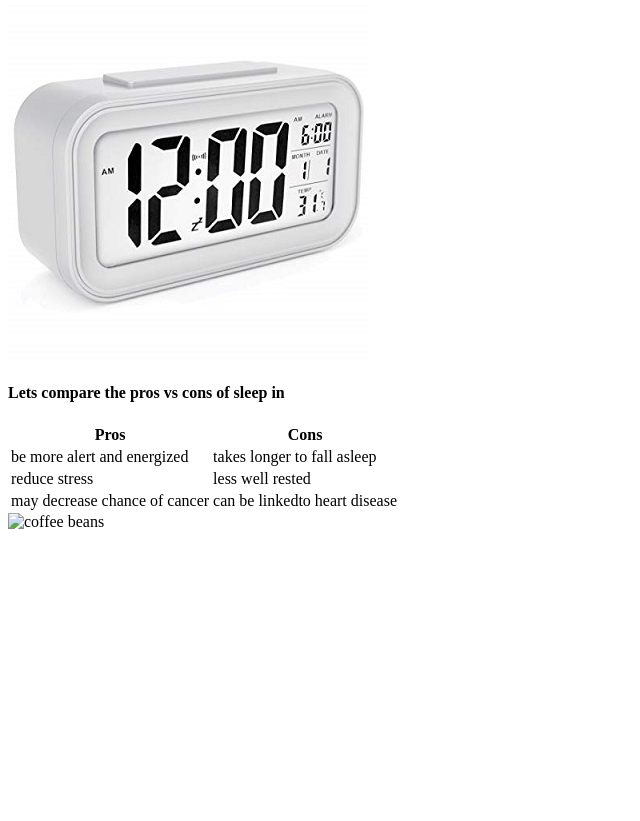
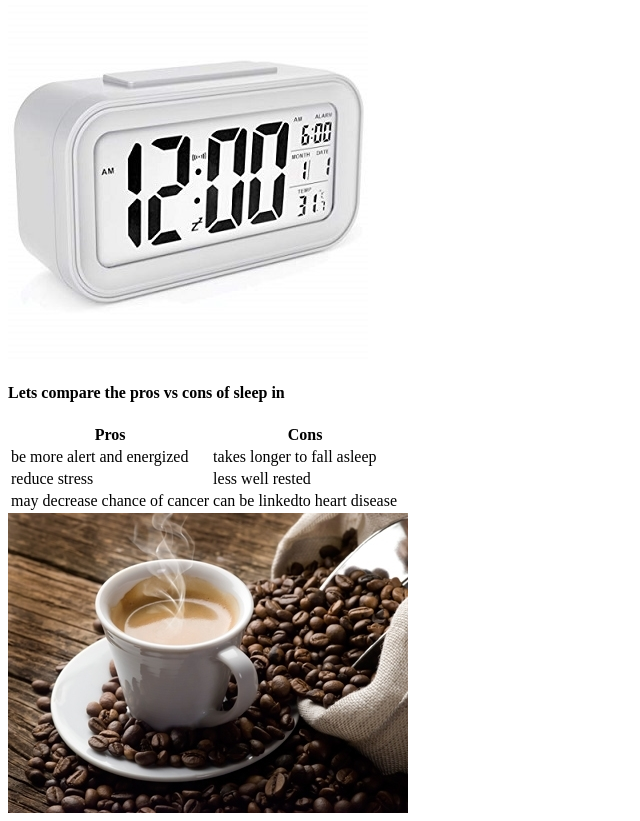
Before and after one commit to dychen098/dychen098.github.io, a plain HTML site: page home.html in a window 1280 px wide. Shown: the part 600-1421 px from the top of the page, without its empty margins (0-640 px from the left). Before the commit the page ends 1139 px from the top, so only its background shows below. Drawn offline with Linux system fonts and the light colour scheme.

Commit message:
Update home.html

```diff
--- a/home.html
+++ b/home.html
@@ -54,6 +54,6 @@
                 <td> can be linkedto heart disease </td>
             </tr>
         </table>
-        <img src="images/Caffeine..jpg" alt="coffee beans">
+        <img src="images/Caffeine.jpg" alt="coffee beans">
         </body>
     </html>
```
